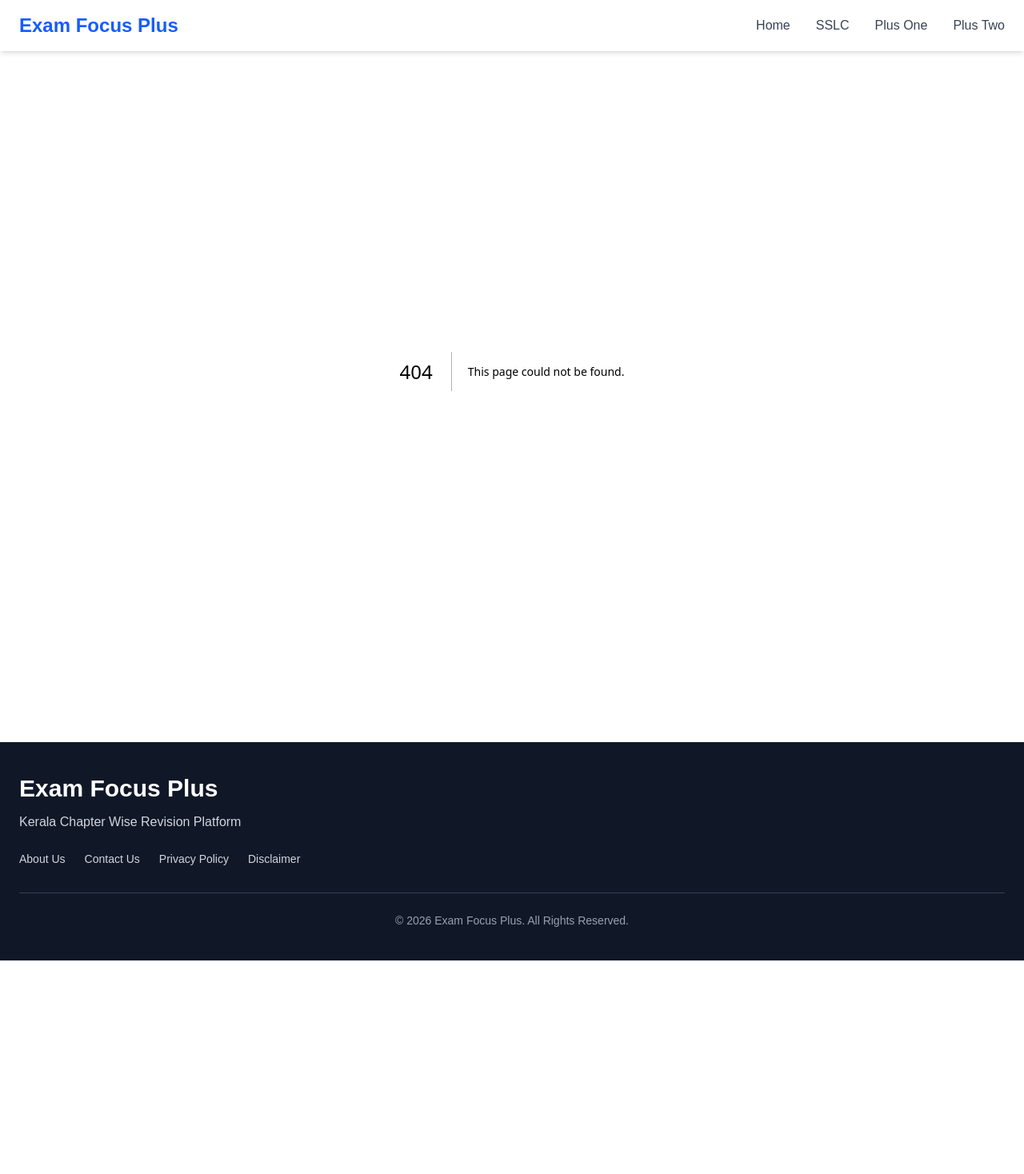
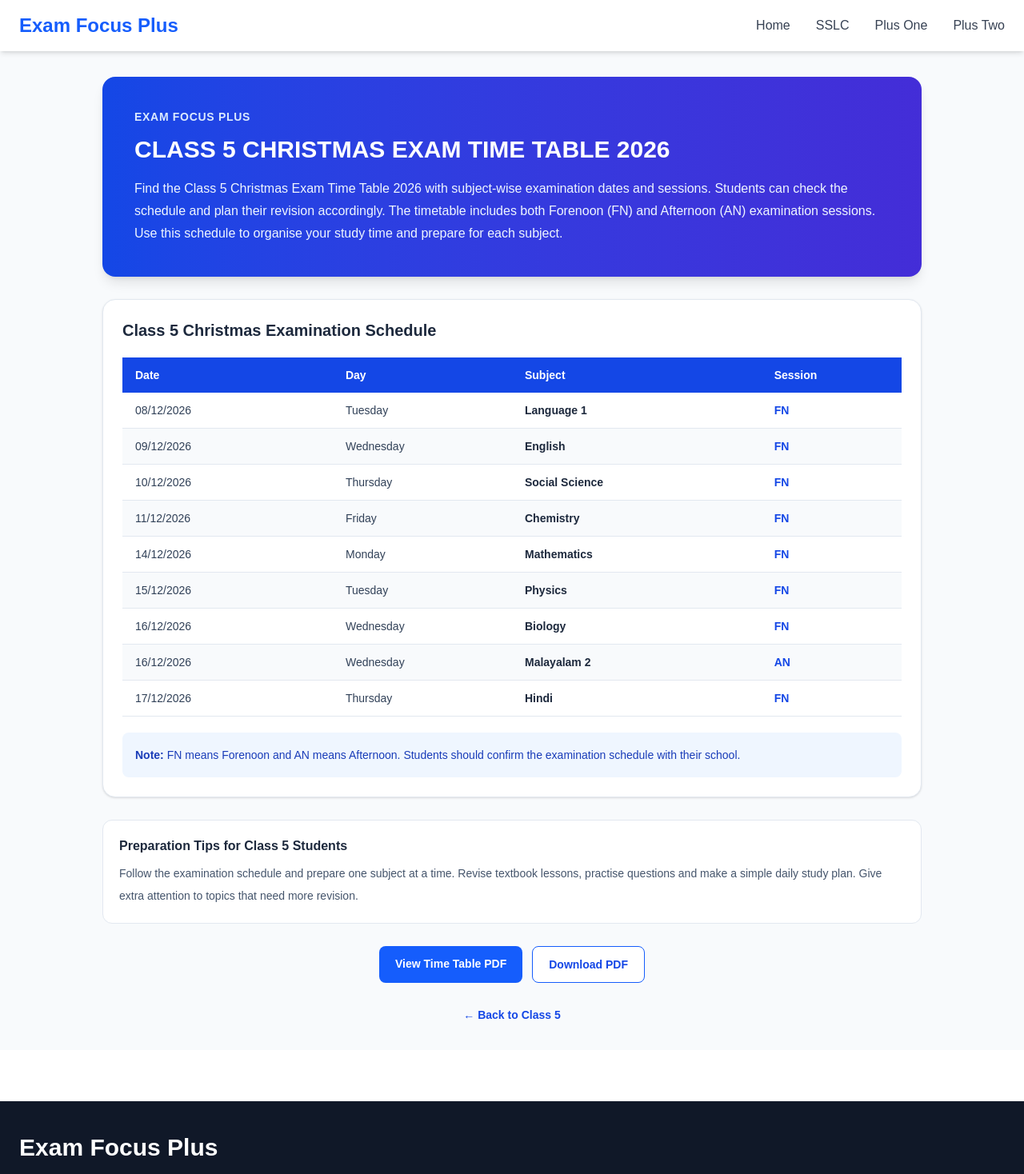
Before and after one commit to examfocusplus/exam-focus-plus, a Next.js app: page /class-5-christmas-timetable-26 in a window 1280 px wide. Before the commit this address had no page. Shown: the top 1468 px of the page at 80% size. Before the commit the page ends 1201 px from the top, so only its background shows below. Built offline with nearby package versions, Linux system fonts and the light colour scheme.

Commit message:
Add Class 5 Christmas exam timetable

```diff
--- /dev/null
+++ b/app/class-5-christmas-timetable-26/page.tsx
@@ -0,0 +1,168 @@
+import type { Metadata } from "next";
+import Link from "next/link";
+
+export const metadata: Metadata = {
+  title: "Class 5 Christmas Exam Time Table 2026 | Exam Focus Plus",
+  description:
+    "Check the Class 5 Christmas Exam Time Table 2026 for Kerala syllabus students. Find subject-wise exam dates and FN and AN examination sessions.",
+  keywords: [
+    "Class 5 Christmas Exam Time Table 2026",
+    "Class 5 Christmas Exam Question Paper 2026",
+    "Class 5 Christmas Exam Question Paper 2025",
+    "Class 5 Christmas Exam 2026 Kerala",
+    "Class 5 exam timetable",
+    "Class 5 Kerala syllabus timetable",
+    "Class 5 Christmas examination dates",
+    "Exam Focus Plus",
+  ],
+  alternates: {
+    canonical: "https://examfocusplus.in/class-5-christmas-timetable-26",
+  },
+  openGraph: {
+    title: "Class 5 Christmas Exam Time Table 2026",
+    description:
+      "Subject-wise Class 5 Christmas examination dates and sessions for 2026.",
+    url: "https://examfocusplus.in/class-5-christmas-timetable-26",
+    type: "website",
+  },
+};
+
+const exams = [
+  { date: "08/12/2026", day: "Tuesday", subject: "Language 1", session: "FN" },
+  { date: "09/12/2026", day: "Wednesday", subject: "English", session: "FN" },
+  { date: "10/12/2026", day: "Thursday", subject: "Social Science", session: "FN" },
+  { date: "11/12/2026", day: "Friday", subject: "Chemistry", session: "FN" },
+  { date: "14/12/2026", day: "Monday", subject: "Mathematics", session: "FN" },
+  { date: "15/12/2026", day: "Tuesday", subject: "Physics", session: "FN" },
+  { date: "16/12/2026", day: "Wednesday", subject: "Biology", session: "FN" },
+  { date: "16/12/2026", day: "Wednesday", subject: "Malayalam 2", session: "AN" },
+  { date: "17/12/2026", day: "Thursday", subject: "Hindi", session: "FN" },
+];
+
+export default function Class5TimetablePage() {
+  return (
+    <main className="min-h-screen bg-slate-50 px-4 py-8">
+      <div className="mx-auto max-w-5xl space-y-7">
+
+        <section className="rounded-2xl bg-gradient-to-r from-blue-700 to-indigo-700 p-6 text-white shadow-lg sm:p-10">
+          <p className="mb-3 text-sm font-semibold uppercase tracking-wider text-blue-100">
+            Exam Focus Plus
+          </p>
+
+          <h1 className="text-2xl font-bold leading-tight sm:text-3xl">
+            CLASS 5 CHRISTMAS EXAM TIME TABLE 2026
+          </h1>
+
+          <p className="mt-4 text-sm leading-7 text-blue-50 sm:text-base">
+            Find the Class 5 Christmas Exam Time Table 2026 with
+            subject-wise examination dates and sessions. Students can
+            check the schedule and plan their revision accordingly.
+            The timetable includes both Forenoon (FN) and Afternoon
+            (AN) examination sessions. Use this schedule to organise
+            your study time and prepare for each subject.
+          </p>
+        </section>
+
+        <section className="rounded-2xl border border-slate-200 bg-white p-4 shadow-sm sm:p-6">
+          <h2 className="mb-5 text-xl font-bold text-slate-800">
+            Class 5 Christmas Examination Schedule
+          </h2>
+
+          <div className="overflow-hidden">
+            <table className="w-full table-fixed border-collapse text-left">
+              <thead>
+                <tr className="bg-blue-700 text-white">
+                  <th className="w-[27%] px-2 py-3 text-xs font-semibold sm:px-4 sm:text-sm">
+                    Date
+                  </th>
+                  <th className="w-[23%] px-1 py-3 text-xs font-semibold sm:px-4 sm:text-sm">
+                    Day
+                  </th>
+                  <th className="w-[32%] px-1 py-3 text-xs font-semibold sm:px-4 sm:text-sm">
+                    Subject
+                  </th>
+                  <th className="w-[18%] px-1 py-3 text-xs font-semibold sm:px-4 sm:text-sm">
+                    Session
+                  </th>
+                </tr>
+              </thead>
+
+              <tbody>
+                {exams.map((exam, index) => (
+                  <tr
+                    key={index}
+                    className={
+                      index % 2 === 0 ? "bg-white" : "bg-slate-50"
+                    }
+                  >
+                    <td className="border-b border-slate-200 px-2 py-3 text-xs text-slate-700 sm:px-4 sm:text-sm">
+                      {exam.date}
+                    </td>
+                    <td className="border-b border-slate-200 px-1 py-3 text-xs text-slate-700 sm:px-4 sm:text-sm">
+                      {exam.day}
+                    </td>
+                    <td className="break-words border-b border-slate-200 px-1 py-3 text-xs font-semibold text-slate-800 sm:px-4 sm:text-sm">
+                      {exam.subject}
+                    </td>
+                    <td className="border-b border-slate-200 px-1 py-3 text-xs font-bold text-blue-700 sm:px-4 sm:text-sm">
+                      {exam.session}
+                    </td>
+                  </tr>
+                ))}
+              </tbody>
+            </table>
+          </div>
+
+          <div className="mt-5 rounded-lg bg-blue-50 p-4">
+            <p className="text-sm leading-6 text-blue-800">
+              <strong>Note:</strong> FN means Forenoon and AN means
+              Afternoon. Students should confirm the examination
+              schedule with their school.
+            </p>
+          </div>
+        </section>
+
+        <section className="rounded-xl border border-slate-200 bg-white p-5">
+          <h2 className="font-bold text-slate-800">
+            Preparation Tips for Class 5 Students
+          </h2>
+          <p className="mt-2 text-sm leading-7 text-slate-600">
+            Follow the examination schedule and prepare one subject
+            at a time. Revise textbook lessons, practise questions
+            and make a simple daily study plan. Give extra attention
+            to topics that need more revision.
+          </p>
+        </section>
+
+        <div className="flex flex-col justify-center gap-3 sm:flex-row">
+          <a
+            href="/pdf/christmas-exam-timetable/class-5-christmas-timetable-26.pdf"
+            target="_blank"
+            rel="noopener noreferrer"
+            className="rounded-lg bg-blue-600 px-5 py-3 text-center text-sm font-semibold text-white hover:bg-blue-700"
+          >
+            View Time Table PDF
+          </a>
+
+          <a
+            href="/pdf/christmas-exam-timetable/class-5-christmas-timetable-26.pdf"
+            download
+            className="rounded-lg border border-blue-600 bg-white px-5 py-3 text-center text-sm font-semibold text-blue-700 hover:bg-blue-50"
+          >
+            Download PDF
+          </a>
+        </div>
+
+        <div className="text-center">
+          <Link
+            href="/class-5"
+            className="text-sm font-semibold text-blue-700 hover:underline"
+          >
+            ← Back to Class 5
+          </Link>
+        </div>
+
+      </div>
+    </main>
+  );
+}
```
Also changed, not shown: 1 other file (tests, documents, lock files or other folders).
